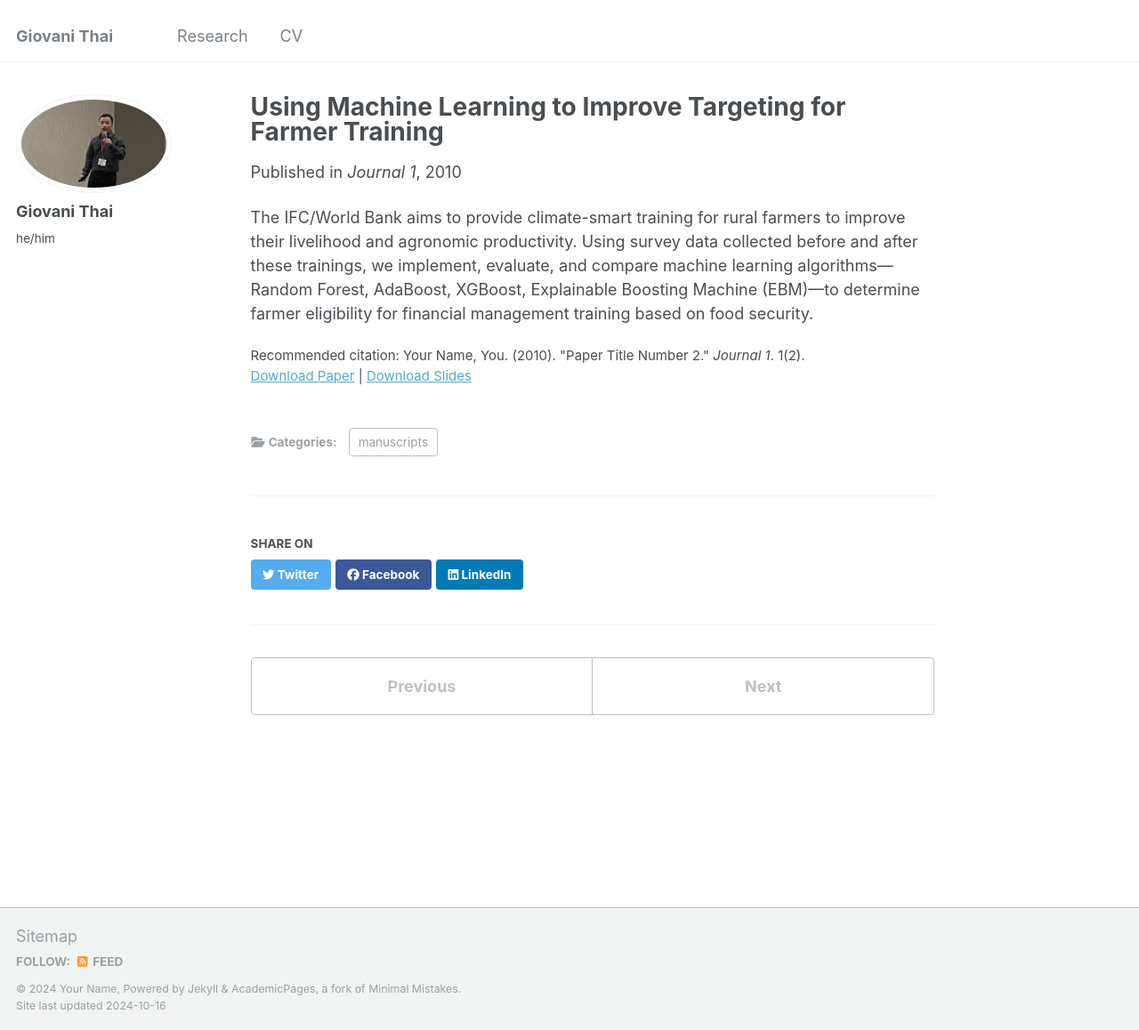
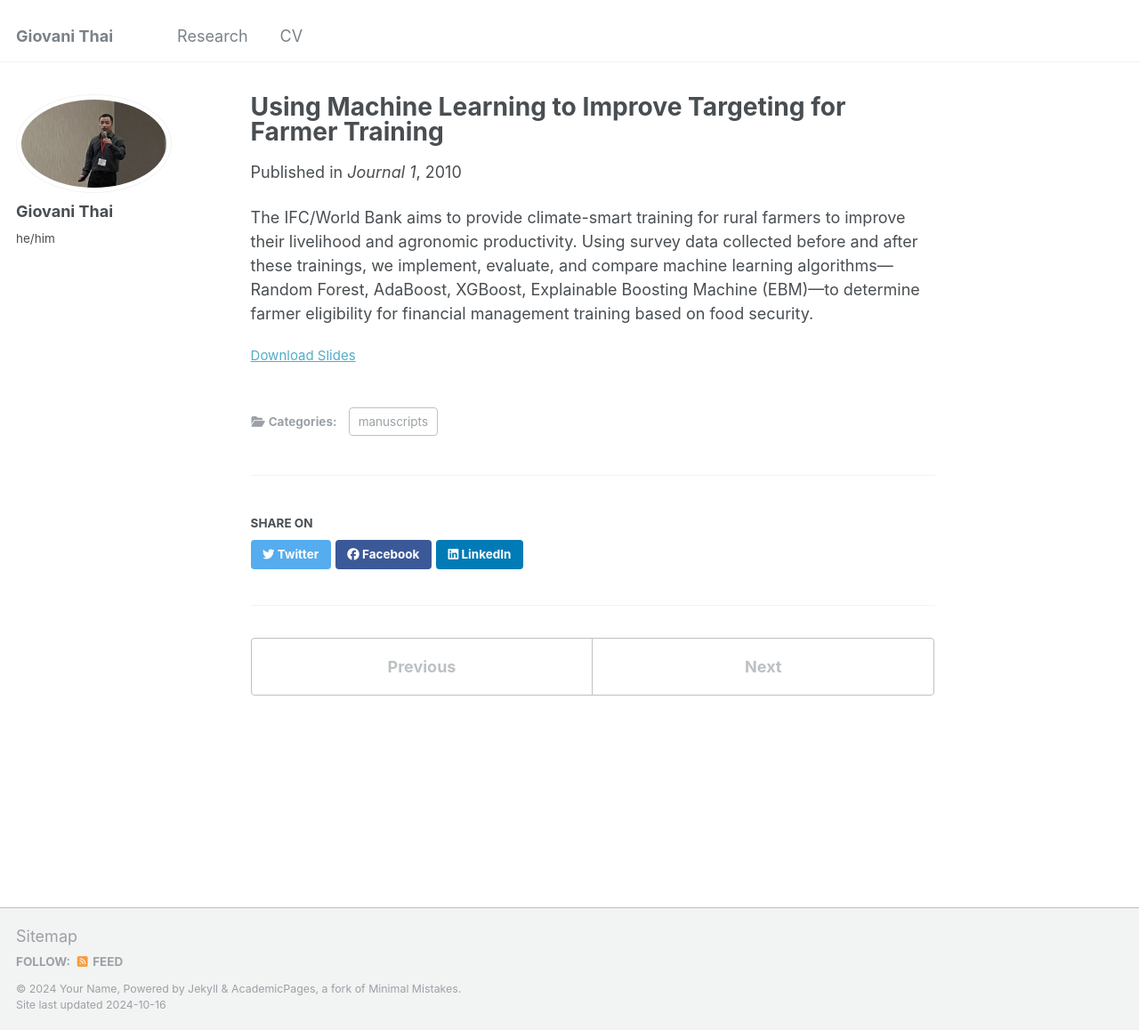
Before and after one commit to GioThai/giothai.github.io, a Jekyll site: the page built from _publications/2010-10-01-paper-title-number-2.md, in a window 1280 px wide and 1158 px high. Shown: the whole window at 89% size. Built offline with Jekyll 4.4.1, drawn with Linux system fonts in a browser that asks for light colours; some of the changed lines change nothing that is shown.

Commit message:
Update 2010-10-01-paper-title-number-2.md

```diff
--- a/_publications/2010-10-01-paper-title-number-2.md
+++ b/_publications/2010-10-01-paper-title-number-2.md
@@ -6,9 +6,9 @@
 excerpt: 'This paper is about the number 2. The number 3 is left for future work.'
 date: 2010-10-01
 venue: 'Journal 1'
-slidesurl: 'http://academicpages.github.io/files/slides2.pdf'
-paperurl: 'http://academicpages.github.io/files/paper2.pdf'
-citation: 'Your Name, You. (2010). &quot;Paper Title Number 2.&quot; <i>Journal 1</i>. 1(2).'
+slidesurl: 'https://giothai.github.io/files/BEACoN_Research_Poster.pdf'
+paperurl: 'https://giothai.github.io/files/BEACoN_Research_Poster.pdf'
+#citation: 'Your Name, You. (2010). &quot;Paper Title Number 2.&quot; <i>Journal 1</i>. 1(2).'
 ---
 
 The IFC/World Bank aims to provide climate-smart training for rural farmers to improve their livelihood and agronomic productivity. Using survey data collected before and after these trainings, we implement, evaluate, and compare machine learning algorithms—Random Forest, AdaBoost, XGBoost, Explainable Boosting Machine (EBM)—to determine farmer eligibility for financial management training based on food security.
```
